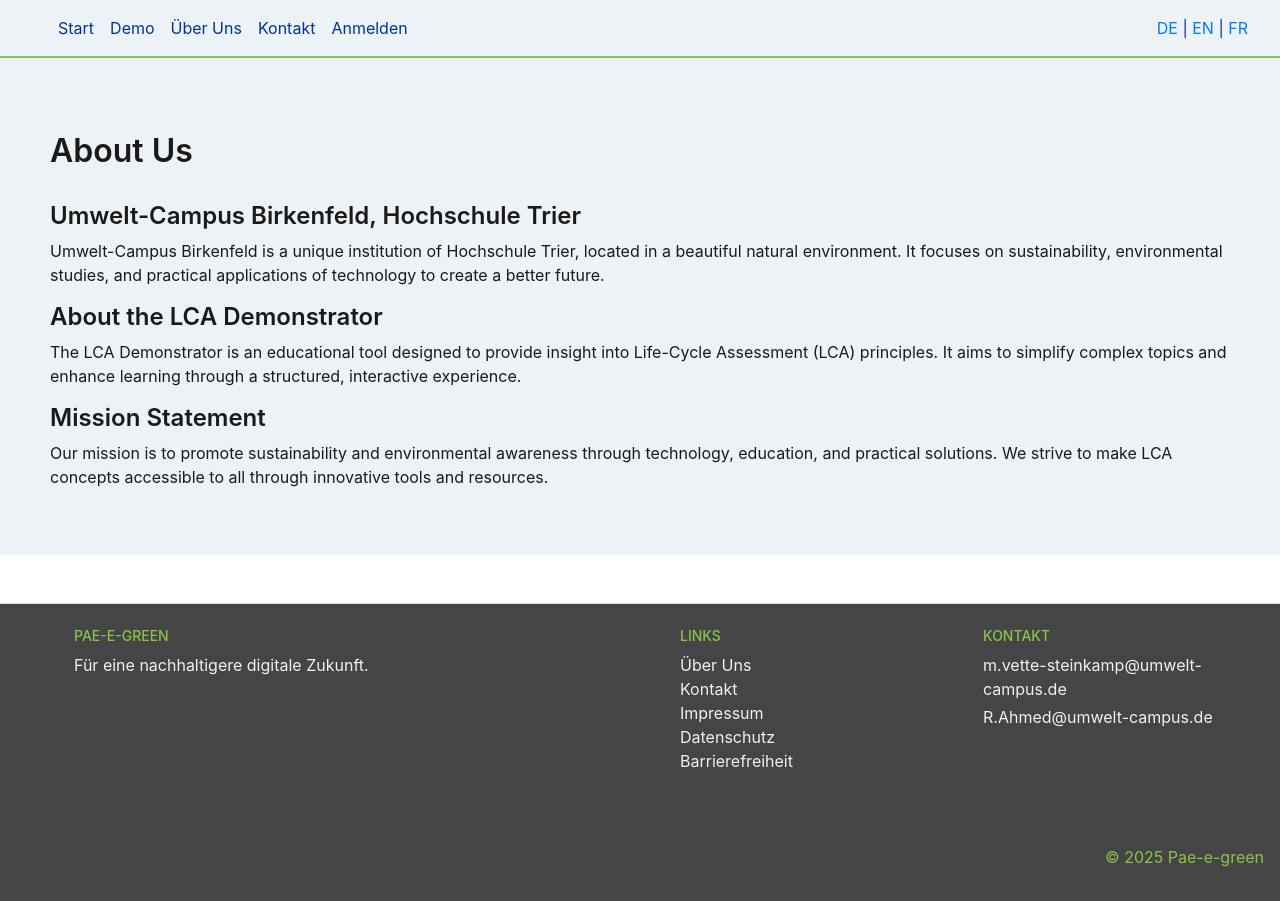
After one commit to lrkc1756/Pae, a Flask app: page /barrier in a window 1280 px wide. The commit adds this page. Run offline with Flask 3, Linux system fonts and the light colour scheme; some libraries are stand-ins or nearby versions.

Commit message:
add: added Datenschutz und Barrierefreiheit page in the Footer

```diff
--- a/translations/de.json
+++ b/translations/de.json
@@ -8,6 +8,7 @@
     "nach_zukunft":"Für eine nachhaltigere digitale Zukunft.",
     "impressum": "Impressum",
     "datenschutz": "Datenschutz",
+    "barrier": "Barrierefreiheit",
 
     "arbeitspaket_1": "Arbeitspaket 1",
 
--- a/translations/en.json
+++ b/translations/en.json
@@ -8,6 +8,7 @@
     "nach_zukunft":"For a more sustainable digital future.",
     "impressum": "Imprint",
     "datenschutz": "Data Protection",
+    "barrier": "Accessibility",
 
     "arbeitspaket_1": "Work Package 1",
 
--- a/translations/fr.json
+++ b/translations/fr.json
@@ -8,6 +8,7 @@
     "nach_zukunft": "Pour un avenir numérique plus durable.",
     "impressum": "Imprimer",
     "datenschutz": "Protection des données",
+    "barrier": "Accessibilité",
 
     "arbeitspaket_1": "Forfait de travail 1",
 
--- /dev/null
+++ b/website/templates/barrier.html
@@ -0,0 +1,26 @@
+{% extends "base.html" %}
+{% block title %}About Us{% endblock %}
+
+{% block content %}
+<div class="full-width-bg light-gray">
+<div class="container mt-4">
+    <h2>About Us</h2>
+</br>
+
+    <h3>Umwelt-Campus Birkenfeld, Hochschule Trier</h3>
+    <p>
+        Umwelt-Campus Birkenfeld is a unique institution of Hochschule Trier, located in a beautiful natural environment. It focuses on sustainability, environmental studies, and practical applications of technology to create a better future.
+    </p>
+
+    <h3>About the LCA Demonstrator</h3>
+    <p>
+        The LCA Demonstrator is an educational tool designed to provide insight into Life-Cycle Assessment (LCA) principles. It aims to simplify complex topics and enhance learning through a structured, interactive experience.
+    </p>
+
+    <h3>Mission Statement</h3>
+    <p>
+        Our mission is to promote sustainability and environmental awareness through technology, education, and practical solutions. We strive to make LCA concepts accessible to all through innovative tools and resources.
+    </p>
+</div>
+</div>
+{% endblock %}
--- a/website/templates/base.html
+++ b/website/templates/base.html
@@ -104,7 +104,8 @@
               <li><a href="/about" class="text-decoration-none tea-leaf-text">{{_('uber_uns')}}</a></li>
               <li><a href="/contact" class="text-decoration-none tea-leaf-text">{{_('kontakt')}}</a></li>
               <li><a href="/impressum" class="text-decoration-none tea-leaf-text">{{_('impressum')}}</a></li>
-              <li><a href="/privacy" class="text-decoration-none tea-leaf-text">{{_('datenschutz')}}</a></li>
+              <li><a href="/datenschutz" class="text-decoration-none tea-leaf-text">{{_('datenschutz')}}</a></li>
+              <li><a href="/barrier" class="text-decoration-none tea-leaf-text">{{_('barrier')}}</a></li>
             </ul>
           </div>
           <div class="col-md-3 mb-3">
--- a/website/views.py
+++ b/website/views.py
@@ -52,3 +52,15 @@ def about():
 @views.route('/lca')
 def lca():
     return render_template("LCA_SPA.html", user=current_user)
+
+@views.route('/impressum')
+def impressum():
+    return render_template("impressum.html", user=current_user)
+
+@views.route('/datenschutz')
+def datenschutz():
+    return render_template("datenschutz.html", user=current_user)
+
+@views.route('/barrier')
+def barrier():
+    return render_template("barrier.html", user=current_user)
```
Also changed, not shown: website/templates/datenschutz.html (added, +26 -0 lines), website/templates/impressum.html (added, +26 -0 lines).
